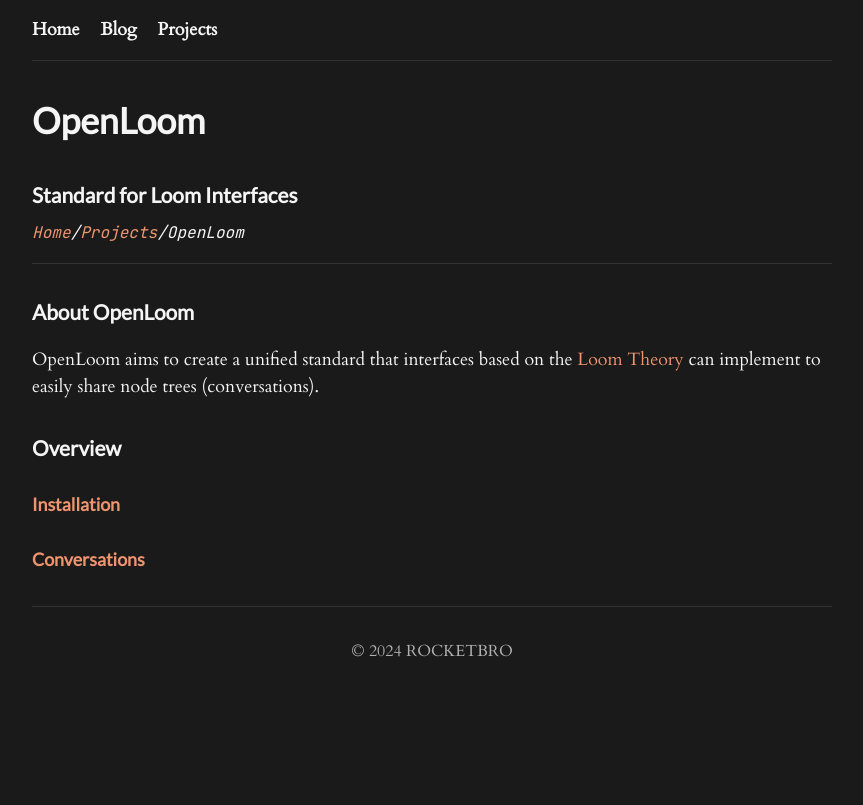
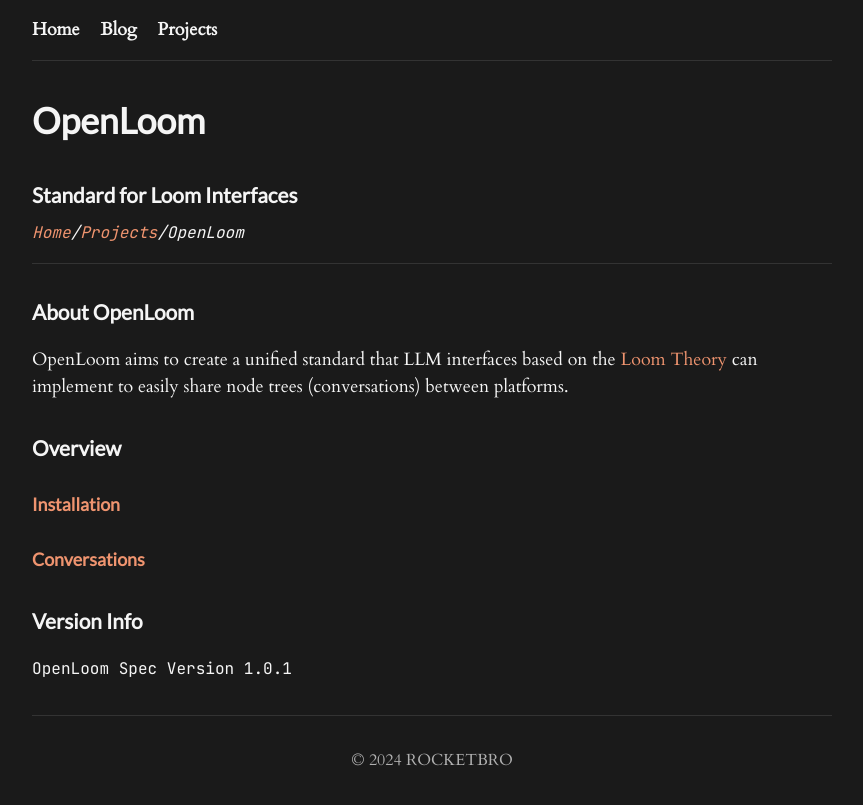
Before and after one commit to rocketbro/rocketbro.github.io, a Jekyll site: the page built from _projects/openloom/index.md, in a window 1280 px wide. Shown: the top 805 px of the page, without its empty margins (208-1071 px from the left). Built offline with Jekyll 4.4.1, drawn with Linux system fonts in a browser that asks for light colours.

Commit message:
update openloom index

```diff
--- a/_projects/openloom/index.md
+++ b/_projects/openloom/index.md
@@ -9,8 +9,11 @@ permalink: /projects/openloom
 ---
 
 ### About OpenLoom
-OpenLoom aims to create a unified standard that interfaces based on the [Loom Theory](https://rocketbro.github.io/2024/11/16/loom-paper/) can implement to easily share node trees (conversations).
+OpenLoom aims to create a unified standard that LLM interfaces based on the [Loom Theory](https://rocketbro.github.io/2024/11/16/loom-paper/) can implement to easily share node trees (conversations) between platforms.
 
 ### Overview
 #### [Installation](/projects/openloom/installation/)
 #### [Conversations](/projects/openloom/conversation/)
+
+### Version Info
+`OpenLoom Spec Version 1.0.1`
```
Also changed, not shown: _posts/2024-11-16-cwc-pancakes.md (+1 -1 lines).
